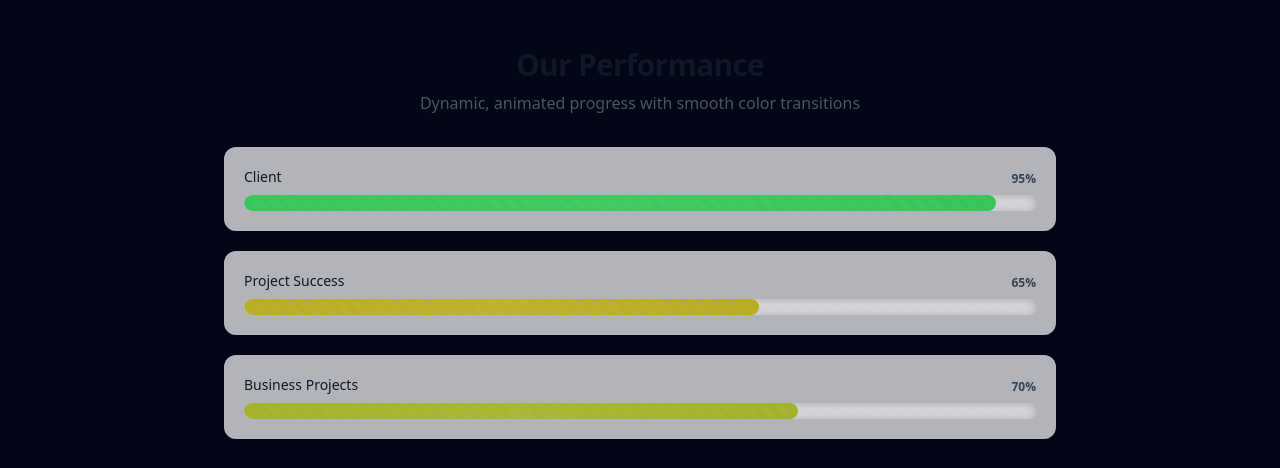
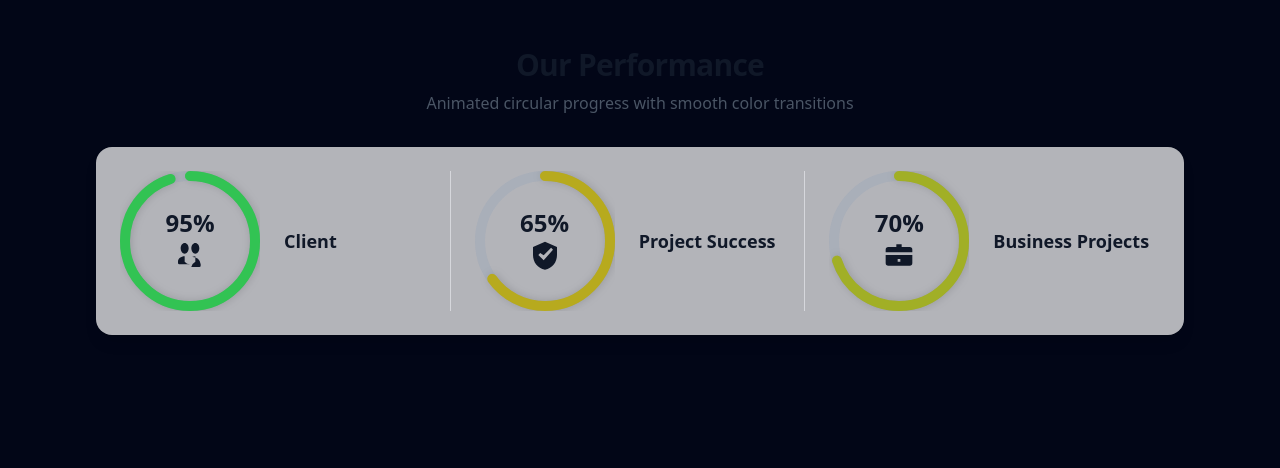
Before and after one commit to atabeyaykut/documans-web, a Next.js app: page / in a window 1280 px wide. Shown: the part 1387-1855 px from the top of the page. After the commit the page ends 1754 px from the top, so only its background shows below. Built offline with nearby package versions, Linux system fonts and the light colour scheme.

Commit message:
feat: Replace ProgressShowcase with CircularProgressShowcase and update related components

```diff
--- a/src/app/page.tsx
+++ b/src/app/page.tsx
@@ -2,7 +2,7 @@ import HeroSection from "@/components/HeroSection";
 import References from "@/components/References";
 import CategoryCard from "@/components/CategoryCard";
 import WhyUs from "@/components/WhyUs";
-import ProgressShowcase from "@/components/ProgressShowcase";
+import CircularProgressShowcase from "@/components/CircularProgressShowcase";
 import { api } from "@/lib/api";
 
 async function fetchCategories() {
@@ -35,7 +35,7 @@ export default async function HomePage() {
         )}
       </div>
       <WhyUs />
-      <ProgressShowcase />
+      <CircularProgressShowcase />
     </main>
   );
 }
--- /dev/null
+++ b/src/components/CircularProgress.tsx
@@ -0,0 +1,141 @@
+"use client";
+import React, { useEffect, useMemo, useRef, useState } from 'react';
+
+export type CircularProgressProps = {
+  label?: string; // kept for aria-label but not rendered inside
+  value: number; // 0 - 100
+  size?: number; // px
+  strokeWidth?: number; // px
+  durationMs?: number;
+  colorStops?: [string, string, string];
+  showPercent?: boolean;
+  icon?: React.ReactNode; // icon rendered inside circle below percent
+  className?: string;
+};
+
+function parseColorToRGB(color: string): { r: number; g: number; b: number } {
+  const hex = color.replace('#', '');
+  if (/^[0-9a-fA-F]{6}$/.test(hex)) {
+    return {
+      r: parseInt(hex.slice(0, 2), 16),
+      g: parseInt(hex.slice(2, 4), 16),
+      b: parseInt(hex.slice(4, 6), 16),
+    };
+  }
+  const m = color.match(/rgb\s*\(\s*(\d+)\s*,\s*(\d+)\s*,\s*(\d+)\s*\)/i);
+  if (m) {
+    return { r: +m[1], g: +m[2], b: +m[3] };
+  }
+  return { r: 16, g: 185, b: 129 };
+}
+function lerp(a: number, b: number, t: number) { return Math.round(a + (b - a) * t); }
+function mix(c1: string, c2: string, t: number) {
+  const a = parseColorToRGB(c1);
+  const b = parseColorToRGB(c2);
+  return `rgb(${lerp(a.r, b.r, t)}, ${lerp(a.g, b.g, t)}, ${lerp(a.b, b.b, t)})`;
+}
+const clamp = (n: number, min = 0, max = 100) => Math.min(Math.max(n, min), max);
+
+const CircularProgress: React.FC<CircularProgressProps> = ({
+  label,
+  value,
+  size = 140,
+  strokeWidth = 10,
+  durationMs = 1800,
+  colorStops = ['#ef4444', '#f59e0b', '#22c55e'],
+  showPercent = true,
+  icon,
+  className = '',
+}) => {
+  const target = clamp(value);
+  const [progress, setProgress] = useState(0);
+  const rafRef = useRef<number | null>(null);
+  const startRef = useRef<number | null>(null);
+
+  useEffect(() => {
+    if (rafRef.current) cancelAnimationFrame(rafRef.current);
+    setProgress(0);
+    startRef.current = null;
+
+    const animate = (ts: number) => {
+      if (!startRef.current) startRef.current = ts;
+      const t = Math.min((ts - startRef.current) / durationMs, 1);
+      const eased = 1 - Math.pow(1 - t, 3);
+      setProgress(Math.floor(eased * target));
+      if (t < 1) rafRef.current = requestAnimationFrame(animate);
+    };
+
+    rafRef.current = requestAnimationFrame(animate);
+    return () => { if (rafRef.current) cancelAnimationFrame(rafRef.current); };
+  }, [target, durationMs]);
+
+  const percent = clamp(progress, 0, 100);
+  const [c0, c1, c2] = colorStops;
+  const strokeColor = useMemo(() => {
+    const p = percent / 100;
+    if (p <= 0.5) return mix(c0, c1, p / 0.5);
+    return mix(c1, c2, (p - 0.5) / 0.5);
+  }, [percent, c0, c1, c2]);
+
+  const radius = (size - strokeWidth) / 2;
+  const circumference = 2 * Math.PI * radius;
+  const dash = (percent / 100) * circumference;
+
+  return (
+    <div className={`flex flex-col items-center ${className}`} aria-label={label}
+    >
+      <div className="relative" style={{ width: size, height: size }}>
+        <svg width={size} height={size} className="block">
+          {/* Track */}
+          <circle
+            cx={size / 2}
+            cy={size / 2}
+            r={radius}
+            stroke="rgba(148,163,184,0.35)" // slate-400/35
+            strokeWidth={strokeWidth}
+            fill="none"
+          />
+          {/* Progress */}
+          <circle
+            cx={size / 2}
+            cy={size / 2}
+            r={radius}
+            stroke={strokeColor}
+            strokeWidth={strokeWidth}
+            fill="none"
+            strokeLinecap="round"
+            strokeDasharray={`${dash} ${circumference - dash}`}
+            transform={`rotate(-90 ${size / 2} ${size / 2})`}
+            style={{
+              transition: 'stroke 120ms linear',
+              filter: 'drop-shadow(0 1px 4px rgba(0,0,0,0.15)) saturate(1.05)',
+            }}
+          />
+          {/* Shimmer arc overlay */}
+          <defs>
+            <linearGradient id="gp-shimmer" x1="0%" y1="0%" x2="100%" y2="0%">
+              <stop offset="0%" stopColor="rgba(255,255,255,0.25)" />
+              <stop offset="50%" stopColor="rgba(255,255,255,0.5)" />
+              <stop offset="100%" stopColor="rgba(255,255,255,0.2)" />
+            </linearGradient>
+          </defs>
+        </svg>
+        {/* Center content: percent above icon */}
+        <div className="absolute inset-0 flex flex-col items-center justify-center select-none">
+          {showPercent && (
+            <span className="text-xl sm:text-2xl font-bold text-gray-900 dark:text-white leading-none">
+              {percent}%
+            </span>
+          )}
+          {icon && (
+            <span className="mt-1 text-gray-800 dark:text-gray-100 flex items-center justify-center">
+              {icon}
+            </span>
+          )}
+        </div>
+      </div>
+    </div>
+  );
+};
+
+export default CircularProgress;
--- /dev/null
+++ b/src/components/CircularProgressShowcase.tsx
@@ -0,0 +1,105 @@
+import React from 'react';
+import CircularProgress from './CircularProgress';
+
+export type CircularItem = {
+  label: string;
+  value: number;
+  durationMs?: number;
+  colorStops?: [string, string, string];
+  size?: number;
+  strokeWidth?: number;
+};
+
+export type CircularProgressShowcaseProps = {
+  title?: string;
+  subtitle?: string;
+  items?: CircularItem[];
+  className?: string;
+};
+
+const defaultItems: CircularItem[] = [
+  { label: 'Client', value: 95 },
+  { label: 'Project Success', value: 65 },
+  { label: 'Business Projects', value: 70 },
+];
+
+const CircularProgressShowcase: React.FC<CircularProgressShowcaseProps> = ({
+  title = 'Our Performance',
+  subtitle = 'Animated circular progress with smooth color transitions',
+  items = defaultItems,
+  className = '',
+}) => {
+  const renderIcon = (label: string) => {
+    const common = 'w-7 h-7 sm:w-8 sm:h-8';
+    if (/client/i.test(label)) {
+      // Users icon
+      return (
+        <svg className={common} viewBox="0 0 24 24" fill="currentColor" aria-hidden="true">
+          <path d="M16 11c1.657 0 3-1.79 3-4s-1.343-4-3-4-3 1.79-3 4 1.343 4 3 4Zm-8 0c1.657 0 3-1.79 3-4S9.657 3 8 3 5 4.79 5 7s1.343 4 3 4Zm0 2c-2.761 0-5 1.79-5 4v1a1 1 0 0 0 1 1h8.055A5.98 5.98 0 0 1 8 17Zm8 0c-.855 0-1.67.154-2.418.431A5.99 5.99 0 0 1 20 19v1a1 1 0 0 1-1 1h-6.055A5.98 5.98 0 0 1 16 17Z" />
+        </svg>
+      );
+    }
+    if (/project\s*success/i.test(label)) {
+      // Check badge icon
+      return (
+        <svg className={common} viewBox="0 0 24 24" fill="currentColor" aria-hidden="true">
+          <path d="M12 2 3 6v6c0 5.25 3.438 10.125 9 11 5.562-.875 9-5.75 9-11V6l-9-4Zm-1 14-4-4 1.414-1.414L11 12.172l5.586-5.586L18 8l-7 8Z" />
+        </svg>
+      );
+    }
+    // Business Projects -> briefcase icon
+    return (
+      <svg className={common} viewBox="0 0 24 24" fill="currentColor" aria-hidden="true">
+        <path d="M14 6V4h-4v2H4a2 2 0 0 0-2 2v2h20V8a2 2 0 0 0-2-2h-6Zm8 6H2v6a2 2 0 0 0 2 2h16a2 2 0 0 0 2-2v-6Zm-9 5h-2v-2h2v2Z" />
+      </svg>
+    );
+  };
+
+  return (
+    <section className={`w-full ${className}`}>
+      <div className="mx-auto max-w-6xl px-4 sm:px-6 lg:px-8">
+        <div className="text-center mb-8">
+          <h2 className="text-2xl sm:text-3xl font-bold tracking-tight text-gray-900 dark:text-white">
+            {title}
+          </h2>
+          {subtitle && (
+            <p className="mt-2 text-sm sm:text-base text-gray-600 dark:text-gray-300">
+              {subtitle}
+            </p>
+          )}
+        </div>
+
+        <div className="rounded-2xl bg-white/70 dark:bg-gray-900/40 backdrop-blur shadow-lg ring-1 ring-black/5 dark:ring-white/10 p-4 sm:p-6">
+          <div className="grid gap-6 md:grid-cols-3">
+            {items.map((it, idx) => (
+              <div
+                key={`${it.label}-${idx}`}
+                className={`flex flex-row items-center gap-4 sm:gap-6 ${idx < items.length - 1 ? 'md:border-r md:border-gray-200/70 dark:md:border-white/10 md:pr-6' : ''}`}
+              >
+                <div className="shrink-0">
+                  <CircularProgress
+                    label={it.label}
+                    value={it.value}
+                    durationMs={it.durationMs ?? 1800 + idx * 150}
+                    colorStops={it.colorStops}
+                    size={it.size ?? 140}
+                    strokeWidth={it.strokeWidth ?? 10}
+                    icon={<span className="text-gray-900 dark:text-white">{renderIcon(it.label)}</span>}
+                  />
+                </div>
+                <div className="text-left">
+                  <div className="text-base sm:text-lg font-semibold text-gray-900 dark:text-white">
+                    {it.label}
+                  </div>
+                  {/* Optional: Add description/subtext here */}
+                </div>
+              </div>
+            ))}
+          </div>
+        </div>
+      </div>
+    </section>
+  );
+};
+
+export default CircularProgressShowcase;
--- a/src/components/Header.tsx
+++ b/src/components/Header.tsx
@@ -88,6 +88,10 @@ export default function Header() {
 
           {/* Diğer linkler */}
           <Link href="/about" className="hover:text-accent transition-colors">Hakkımızda</Link>
+          <Link href="/faq" className="hover:text-accent transition-colors">SSS</Link>
+          <Link href="/support" className="hover:text-accent transition-colors">İletişim & Destek Talebi</Link>
+          <Link href="/testimonials" className="hover:text-accent transition-colors">Müşteri Yorumları</Link>
+          <Link href="/portfolio" className="hover:text-accent transition-colors">Portföy / Proje Örnekleri</Link>
           <Link href="/contact" className="hover:text-accent transition-colors">İletişim</Link>
         </nav>
       </div>
--- a/src/components/ProgressBar.tsx
+++ b/src/components/ProgressBar.tsx
@@ -1,3 +1,4 @@
+"use client";
 import React, { useEffect, useMemo, useRef, useState } from 'react';
 
 export type ProgressBarProps = {
--- a/src/components/ProgressShowcase.tsx
+++ b/src/components/ProgressShowcase.tsx
@@ -29,7 +29,7 @@ const ProgressShowcase: React.FC<ProgressShowcaseProps> = ({
 }) => {
   return (
     <section className={`w-full ${className}`}>
-      <div className="mx-auto max-w-4xl px-4 sm:px-6 lg:px-8">
+      <div className="mx-auto max-w-6xl px-4 sm:px-6 lg:px-8">
         <div className="text-center mb-8">
           <h2 className="text-2xl sm:text-3xl font-bold tracking-tight text-gray-900 dark:text-white">
             {title}
@@ -41,18 +41,19 @@ const ProgressShowcase: React.FC<ProgressShowcaseProps> = ({
           )}
         </div>
 
-        <div className="grid gap-5">
+        <div className="grid gap-5 sm:gap-6 md:grid-cols-3">
           {items.map((it, idx) => (
             <div
               key={`${it.label}-${idx}`}
-              className="p-4 sm:p-5 rounded-xl bg-white/70 dark:bg-gray-900/40 backdrop-blur shadow-md ring-1 ring-black/5 dark:ring-white/10"
+              className="p-4 sm:p-5 rounded-xl bg-white/70 dark:bg-gray-900/40 backdrop-blur shadow-md ring-1 ring-black/5 dark:ring-white/10 h-full"
             >
               <ProgressBar
                 label={it.label}
                 value={it.value}
                 durationMs={it.durationMs ?? 1800 + idx * 150}
                 colorStops={it.colorStops}
-                heightClassName="h-3 sm:h-4"
+                heightClassName="h-4 md:h-5"
+                roundedClassName="rounded-full"
               />
             </div>
           ))}
```
